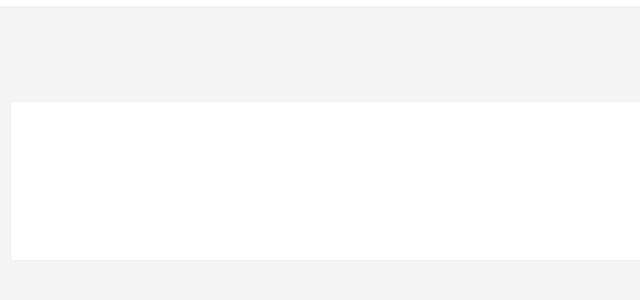
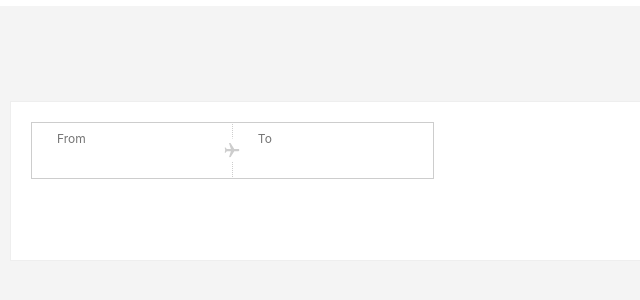
Before and after one commit to agusmoles/booking-mask-excercise, a React (Create React App) app: page / in a window 1280 px wide. Shown: the part 74-374 px from the top of the page, without its empty margins (0-640 px from the left). Built offline with nearby package versions, Linux system fonts and the light colour scheme.

Commit message:
Adds destination inputs

```diff
--- /dev/null
+++ b/src/components/DestinationInputs/DestinationInputs.js
@@ -0,0 +1,55 @@
+import styled from "styled-components";
+import { Plane } from "../Icons";
+import { PlaceInput } from "../";
+
+const DestinationContainer = styled.div`
+  position: relative;
+  grid-area: destination;
+  display: flex;
+
+  div {
+    &:first-child {
+      border-right-style: dotted;
+    }
+    &:last-child {
+      border-left-style: dotted;
+      margin-left: -1px;
+    }
+  }
+`;
+
+const PlaneThumbnail = styled.div`
+  position: absolute;
+  left: 50%;
+  top: 50%;
+  transform: translate(-50%, -50%);
+  width: 23px;
+  height: 23px;
+  fill: ${({ theme }) => theme.colors.placeholder};
+  background: ${({ theme }) => theme.colors.white};
+  z-index: 10;
+  display: flex;
+  justify-content: center;
+  align-items: center;
+
+  svg {
+    width: 15px;
+    height: 15px;
+  }
+`;
+
+const DestinationInputs = ({ from, to, setFrom, setTo }) => {
+  return (
+    <DestinationContainer>
+      <PlaceInput id="from" label="From" value={from} setValue={setFrom} />
+
+      <PlaneThumbnail>
+        <Plane />
+      </PlaneThumbnail>
+
+      <PlaceInput id="to" label="To" value={to} setValue={setTo} />
+    </DestinationContainer>
+  );
+};
+
+export { DestinationInputs };
--- /dev/null
+++ b/src/components/Icons/Plane.js
@@ -0,0 +1,5 @@
+export const Plane = () => (
+  <svg xmlns="http://www.w3.org/2000/svg" viewBox="0 0 510 510">
+    <path d="M510 255c0-20.4-17.85-38.25-38.25-38.25H331.5L204 12.75h-51l63.75 204H76.5l-38.25-51H0L25.5 255 0 344.25h38.25l38.25-51h140.25l-63.75 204h51l127.5-204h140.25c20.4 0 38.25-17.85 38.25-38.25z" />
+  </svg>
+);
--- /dev/null
+++ b/src/components/Icons/index.js
@@ -0,0 +1 @@
+export * from "./Plane";
--- /dev/null
+++ b/src/components/PlaceInput/PlaceInput.js
@@ -0,0 +1,106 @@
+import styled, { css } from "styled-components";
+
+const PLACES = [
+  {
+    place: "Buenos Aires",
+    code: "BUE",
+  },
+  {
+    place: "New York",
+    code: "NYC",
+  },
+  {
+    place: "New Orleans",
+    code: "MSY",
+  },
+  {
+    place: "Auckland",
+    code: "AKL",
+  },
+  {
+    place: "Cordoba",
+    code: "COR",
+  },
+];
+
+export const PlaceInput = ({ id, label, value, setValue }) => {
+  const onChange = ({ target: { value } }) => setValue(value);
+
+  return (
+    <InputWrapper isPopulated={value !== ""}>
+      <label htmlFor={id}>{label}</label>
+      <input
+        list="places"
+        name={id}
+        id={id}
+        value={value}
+        onChange={onChange}
+      />
+
+      <datalist id="places">
+        {PLACES.map(({ place, code }) => (
+          <option value={`${place} (${code})`} />
+        ))}
+      </datalist>
+    </InputWrapper>
+  );
+};
+
+const InputWrapper = styled.div`
+  position: relative;
+  width: 100%;
+  height: 100%;
+  border: 1px solid ${({ theme }) => theme.colors.placeholder};
+
+  input {
+    width: 100%;
+    height: 100%;
+    margin: 0;
+    border: 0;
+    font-size: 18px;
+    padding: 0 12px 0 25px;
+    transition: all 0.1s ease;
+
+    &:focus {
+      border-radius: 0;
+      border: 1px solid ${({ theme }) => theme.colors.black};
+    }
+
+    &::-webkit-calendar-picker-indicator {
+      display: none;
+    }
+
+    ${({ isPopulated }) =>
+      isPopulated &&
+      css`
+        padding: 23px 12px 6px 25px;
+      `}
+  }
+
+  label {
+    position: absolute;
+    left: 25px;
+    top: calc(50% - 0.7em);
+    font-size: 18px;
+    color: #666;
+    transition: all 0.1s ease;
+
+    ${({ isPopulated }) =>
+      isPopulated &&
+      css`
+        top: 8px;
+        font-size: 12px;
+        opacity: 0.9;
+      `}
+  }
+
+  datalist {
+    option {
+      padding: 20px 0;
+      background: ${({ theme }) => theme.colors.primary};
+      &:hover {
+        background: ${({ theme }) => theme.colors.primary};
+      }
+    }
+  }
+`;
--- /dev/null
+++ b/src/components/index.js
@@ -0,0 +1,2 @@
+export * from "./DestinationInputs/DestinationInputs";
+export * from "./PlaceInput/PlaceInput";
--- a/src/containers/FlightTab/FlightTab.js
+++ b/src/containers/FlightTab/FlightTab.js
@@ -1,9 +1,28 @@
+import { useState } from "react";
 import styled from "styled-components";
+import { DestinationInputs } from "../../components";
 
 const FlightTab = () => {
+  const [from, setFrom] = useState(null);
+  const [to, setTo] = useState(null);
+  const [outboundDate, setOutboundDate] = useState(null);
+  const [returnDate, setReturnDate] = useState(null);
+  const [passengers, setPassengers] = useState({
+    adults: 1,
+    children: 0,
+    infants: 0,
+  });
+
   return (
     <Banner>
-      <TabContainer></TabContainer>
+      <TabContainer>
+        <DestinationInputs
+          from={from}
+          to={to}
+          setFrom={setFrom}
+          setTo={setTo}
+        />
+      </TabContainer>
     </Banner>
   );
 };
```
